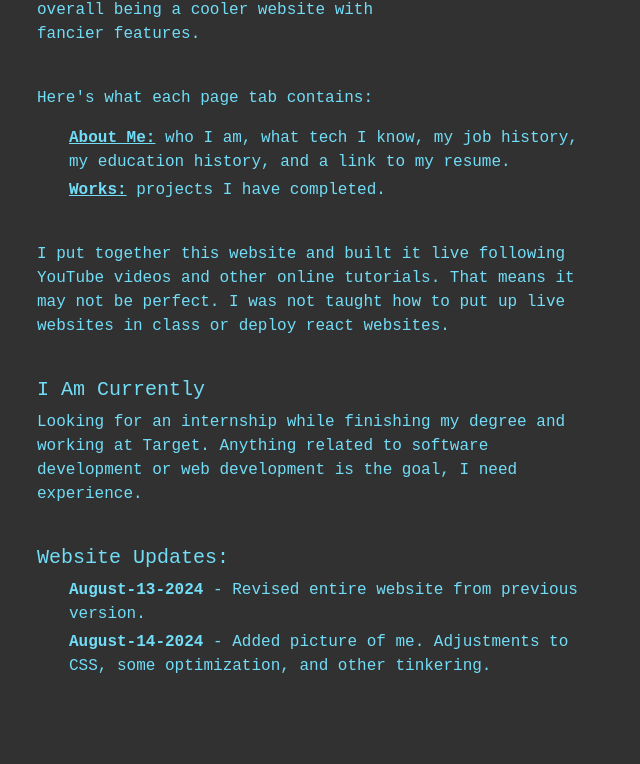
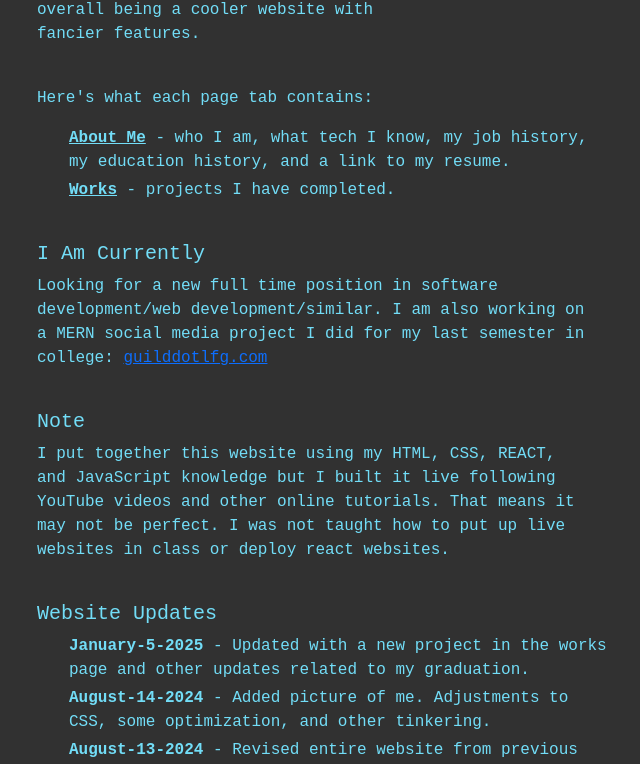
Before and after one commit to Bentheperson101/bentheperson101.github.io, a React (Create React App) app: page / in a window 1280 px wide. Shown: the part 625-1389 px from the top of the page, without its empty margins (317-957 px from the left). Built offline with nearby package versions, Linux system fonts and the light colour scheme.

Commit message:
Updated project list and education info
Added guild.lfg project

changed site text and data to reflect the fact that I graduated

```diff
--- a/src/aboutMeData.js
+++ b/src/aboutMeData.js
@@ -20,7 +20,7 @@ export const aboutMeCards = [{
         <h5>Some fun facts</h5>
         <ul>
             <li>{"I am " + age + " years old, and my birthday is on August 19th."}</li>
-            <li>I will finish up my bachelor's in computer science this December.</li>
+            <li>I'm colorblind!</li>
             <li>I have a love for creating different things and problem solving.</li>
         </ul>
         <br></br>
@@ -50,7 +50,7 @@ export const aboutMeCards = [{
             key={"story"}
         />
         <p>I have had a rough and bumpy journey, but I am finally
-        nearing the end of my academic journey for the time being.</p>
+        really getting into my career so I am excited.</p>
         <br></br>
     </>
 }, {
@@ -69,16 +69,16 @@ export const aboutMeCards = [{
         <ItemBubble
             items= {["JavaScript", "VS Code", "CSS"]}
         />
+        <ItemBubble
+            items= {["MongoDB", "Java"]}
+        />
         <br></br>
         <h5 className="mb-3"><b>Tech I Am Familiar With:</b></h5>
         <ItemBubble
             items= {["C++", "PHP", "XAMPP"]}
         />
         <ItemBubble
-            items= {["MongoDB", "Python", "Java"]}
-        />
-        <ItemBubble
-            items= {["SQL"]}
+            items= {["SQL", "Python"]}
         />
         <br></br>
      </>
@@ -107,16 +107,16 @@ export const aboutMeCards = [{
         <>
             <InfoCard
                 title={"Bachelors of Computer Science | Wilmington University"}
-                subtitle={"January 2022 - Present | Expected Completion: December 2024"}
+                subtitle={"Completed December 2024"}
                 text={"Relevant classes: PHP Application Development, Microsoft .Net I & " +
                     "II, JavaScript, Database Foundations, Innovative Web Development, O-O Systems Analysis " +
                     "and Design, Introduction to Programming with Python, Java I, Intro to Artificial " +
-                    "Intelligence, and Intro to Game Programming."}
+                    "Intelligence, User-Centered Design, and Intro to Game Programming."}
                 key={"uni"}
             />
             <InfoCard
                 title={"Undergrad Certificate - Java Programming | Wilmington University"}
-                subtitle={"May 2024 - Present | Expected Completion: December 2024"}
+                subtitle={" Completed December 2024"}
                 text={null}
                 key={"java"}
             />
--- a/src/pages/Home.js
+++ b/src/pages/Home.js
@@ -17,23 +17,25 @@ const Home = () => {
                             <br></br>
                             <p>Here's what each page tab contains:</p>
                             <ul>
-                                <li><b className="text-decoration-underline">About Me:</b> who I am, what tech I know, my job history, my education history, and a link to my resume.</li>
-                                <li><b className="text-decoration-underline">Works:</b> projects I have completed.</li>
+                                <li><b className="text-decoration-underline">About Me</b> - who I am, what tech I know, my job history, my education history, and a link to my resume.</li>
+                                <li><b className="text-decoration-underline">Works</b> - projects I have completed.</li>
                             </ul>
                             <br></br>
-                            <p>I put together this website and built it live following YouTube videos and other online tutorials.
+                            <h5>I Am Currently</h5>
+                            <p>Looking for a new full time position in software development/web development/similar. I am also working on a MERN social media project I did
+                                for my last semester in college: <a href="https://www.guilddotlfg.com/">guilddotlfg.com</a></p>
+                            <br></br>
+                            <h5>Note</h5>
+                            <p>I put together this website using my HTML, CSS, REACT, and JavaScript knowledge but I built it live following YouTube videos and other online tutorials.
                             That means it may not be perfect. I was not taught how to put up live websites in class or deploy
                             react websites.</p>
                             <br></br>
-                            <h5>I Am Currently</h5>
-                            <p>Looking for an internship while finishing my degree and working at Target. Anything related to
-                            software development or web development is the goal, I need experience.</p>
-                            <br></br>
                         </div>
-                        <h5>Website Updates:</h5>
+                        <h5>Website Updates</h5>
                         <ul>
+                            <li><b>January-5-2025</b> - Updated with a new project in the works page and other updates related to my graduation.</li>
+                            <li><b>August-14-2024</b> - Added picture of me. Adjustments to CSS, some optimization, and other tinkering.</li>
                             <li><b>August-13-2024</b> - Revised entire website from previous version.</li>
-                            <li><b>August-14-2024</b> - Added picture of me. Adjustments to CSS, some optimization, and other tinkering.</li>
                         </ul>
                     </div>
                 }
--- a/src/pages/Layout.js
+++ b/src/pages/Layout.js
@@ -8,7 +8,7 @@ const Layout = () => {
             <div className="title">
                 <div className="text-center p-3">
                     <h1>Benjamin Kosty</h1>
-                    <h5>Computer Science Student - <i>Bringing dreams to reality</i></h5>
+                    <h5>Developer - <i>Bringing dreams to reality</i></h5>
                 </div>
             </div>
 
--- a/src/worksData.js
+++ b/src/worksData.js
@@ -1,5 +1,16 @@
 export const worksInfo = [{
     id: 0,
+    title: "guild.LFG",
+    langs: "HTML, CSS, JavaScript/JSX, React, Bootstrap 5, Node, Express, Mongoose, MongoDB, Visual Studio Code",
+    desc: "I made a social media website for desktop as a project for my last computer science class. I had to teach" +
+                " myself a lot through YouTube and other online documentation about backends and how they work with databases." +
+                " I used a few different libraries and heroicons.com to help put the website together and make it look ok." +
+                " This was a big learning experience for me and I found out so many new things." +
+                " Feel free to check it out!",
+    img: "images/guilddotlfg proj.png",
+    link: "https://www.guilddotlfg.com/"
+}, {
+    id: 1,
     title: "Knight's Last Stand",
     langs: "C#, Unity, Visual Studio 2022",
     desc: "I made my first game in unity for a game development class I took as a free elective. I made it" +
@@ -10,7 +21,7 @@ export const worksInfo = [{
     img: "https://img.itch.zone/aW1hZ2UvMjY2ODAyNS8xNTkxMDE5OC5wbmc=/original/1tVSv4.png",
     link: "https://bentheperson101.itch.io/knights-last-stand"
 }, {
-    id: 1,
+    id: 2,
     title: "React Project for School",
     langs: "HTML, CSS, JavaScript/JSX, React, Bootstrap 5, Visual Studio Code",
     desc: "This was the final project for my Innovative Web Development course. It is not anything big, but it " +
@@ -21,7 +32,7 @@ export const worksInfo = [{
     img: "images/react proj.png",
     link: "https://github.com/Bentheperson101/React-school-project-code"
 }, {
-    id: 1,
+    id: 3,
     title: "PHP/SQL Assignment Example",
     langs: "HTML, JavaScript, PHP, SQL, XAMPP",
     desc: "This is a simple assignment, not a project. It is here to show I have used these languages and " +
```
Also changed, not shown: public/images/guilddotlfg proj.png (added), 1 other file (tests, documents, lock files or other folders).
